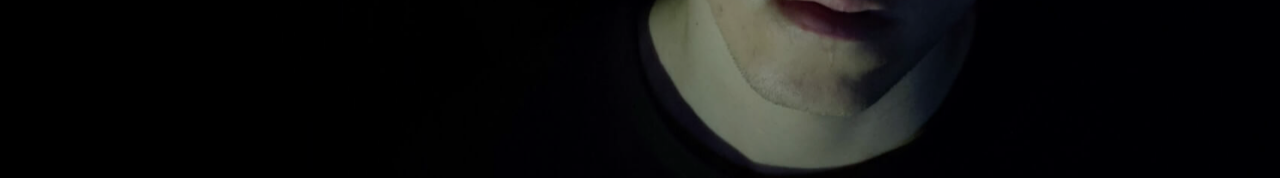
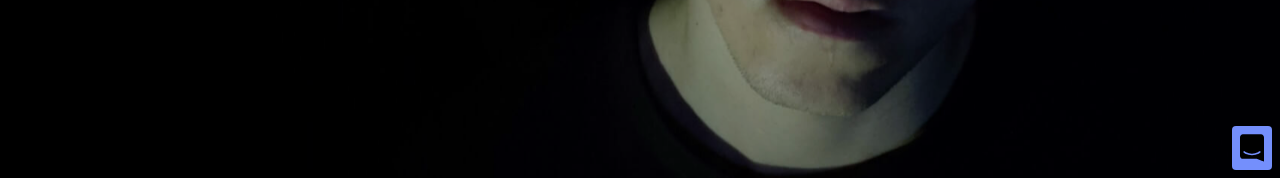
Before and after one commit to Sarmunbustillo/Portfolio-2.0, a Next.js app: page / in a window 1280 px wide. Shown: the part 622-800 px from the top of the page. Built offline with nearby package versions, Linux system fonts and the light colour scheme.

Commit message:
Anchor button

```diff
--- a/components/Contact.tsx
+++ b/components/Contact.tsx
@@ -5,7 +5,7 @@ import ContainerStyles from './Styles/ContainerStyles';
 export default function Contact() {
   return (
     <ContainerStyles>
-      <ContactStyles>
+      <ContactStyles id="contact">
         <h2>Let's Talk</h2>
         <div className="links">
           <span className="button-wrapper-border">
--- /dev/null
+++ b/components/ContactButton.tsx
@@ -0,0 +1,20 @@
+import React from 'react';
+import ContactButtonStyles from './Styles/ContactButtonStyles';
+
+function ContactButton() {
+  return (
+    <ContactButtonStyles href="#contact">
+      <svg
+        focusable="false"
+        aria-hidden="true"
+        viewBox="0 0 28 32"
+        width="24"
+        height="28"
+      >
+        <path d="M28,32 C28,32 23.2863266,30.1450667 19.4727818,28.6592 L3.43749107,28.6592 C1.53921989,28.6592 0,27.0272 0,25.0144 L0,3.6448 C0,1.632 1.53921989,0 3.43749107,0 L24.5615088,0 C26.45978,0 27.9989999,1.632 27.9989999,3.6448 L27.9989999,22.0490667 L28,22.0490667 L28,32 Z M23.8614088,20.0181333 C23.5309223,19.6105242 22.9540812,19.5633836 22.5692242,19.9125333 C22.5392199,19.9392 19.5537934,22.5941333 13.9989999,22.5941333 C8.51321617,22.5941333 5.48178311,19.9584 5.4277754,19.9104 C5.04295119,19.5629428 4.46760991,19.6105095 4.13759108,20.0170667 C3.97913051,20.2124916 3.9004494,20.4673395 3.91904357,20.7249415 C3.93763774,20.9825435 4.05196575,21.2215447 4.23660523,21.3888 C4.37862552,21.5168 7.77411059,24.5386667 13.9989999,24.5386667 C20.2248893,24.5386667 23.6203743,21.5168 23.7623946,21.3888 C23.9467342,21.2215726 24.0608642,20.9827905 24.0794539,20.7254507 C24.0980436,20.4681109 24.0195551,20.2135019 23.8614088,20.0181333 Z" />
+      </svg>
+    </ContactButtonStyles>
+  );
+}
+
+export default ContactButton;
--- a/components/Landing.tsx
+++ b/components/Landing.tsx
@@ -1,6 +1,7 @@
 import { useRef } from 'react';
 import LandingStyles from './Styles/LandingStyles';
 import { useParallax } from '../lib/useParallax';
+import ContactButton from './ContactButton';
 
 export default function Landing() {
   const sarRef = useRef(null);
@@ -22,6 +23,7 @@ export default function Landing() {
         </div>
       </div>
       <div className="background-image" />
+      <ContactButton />
     </LandingStyles>
   );
 }
--- a/components/Page.tsx
+++ b/components/Page.tsx
@@ -338,7 +338,7 @@ h2,h3,h4,h5,h6 {
     margin-bottom: 1rem;
   }
 
-  a:not(.button) {
+  :where(a:not(.button)) {
     border-bottom: 1px solid;
     border-image-slice: 1;
     border-width: 3px;
--- /dev/null
+++ b/components/Styles/ContactButtonStyles.tsx
@@ -0,0 +1,20 @@
+import styled from 'styled-components';
+import { mediaQueries } from '../../lib/mediaQueries';
+
+const ContactButtonStyles = styled.a`
+  position: fixed;
+  right: var(--size-2);
+  bottom: var(--size-2);
+  background-color: var(--highlight);
+  display: grid;
+  place-items: center;
+  padding: var(--size-2);
+  border-radius: var(--border-radius);
+  z-index: 99;
+  border: none;
+  @media (max-width: ${mediaQueries.mobile}) {
+    display: none;
+  }
+`;
+
+export default ContactButtonStyles;
--- a/components/Styles/ProjectsStyles.tsx
+++ b/components/Styles/ProjectsStyles.tsx
@@ -1,14 +1,9 @@
 import styled from 'styled-components';
-import { mediaQueries } from '../../lib/mediaQueries';
 
 const ProjectsStyles = styled.section`
   position: relative;
   background: var(--brand-dark);
-  padding-block: var(--size-11);
-
-  @media (max-width: ${mediaQueries.mobile}) {
-    padding-block: var(--size-8);
-  }
+  padding-block: clamp(var(--size-9), 4vw, var(--size-11));
 
   &::before {
     content: '';
@@ -34,16 +29,13 @@ const ProjectsStyles = styled.section`
 
   .project-grid {
     display: grid;
-    gap: var(--size-10);
-  }
-
-  @media (max-width: ${mediaQueries.mobile}) {
-    padding-bottom: 4rem;
+    gap: clamp(var(--size-8), 4vw, var(--size-10));
   }
 
   h2 {
     text-align: center;
-    margin-bottom: var(--size-9);
+
+    margin-bottom: clamp(var(--size-8), 4vw, var(--size-9));
   }
 
   * {
--- a/components/Styles/SmallProjectsStyles.tsx
+++ b/components/Styles/SmallProjectsStyles.tsx
@@ -2,13 +2,11 @@ import styled from 'styled-components';
 import { mediaQueries } from '../../lib/mediaQueries';
 
 const SmallProjectsStyles = styled.div`
+  display: grid;
   position: relative;
   background: var(--brand-dark);
   text-align: center;
-  padding-block-start: var(--size-11);
-  @media (max-width: ${mediaQueries.mobile}) {
-    padding-block-start: var(--size-8);
-  }
+  padding-block-start: clamp(var(--size-10), 4vw, var(--size-11));
 
   .small-projects-grid {
     display: flex;
@@ -18,10 +16,6 @@ const SmallProjectsStyles = styled.div`
     scroll-padding: 0 50%;
     scroll-snap-type: x mandatory;
     padding: var(--size-2) 0;
-  }
-
-  @media (max-width: ${mediaQueries.mobile}) {
-    padding-bottom: 4rem;
   }
 
   h3 {
```
Also changed, not shown: public/images/Icons/Chat.svg (added).
